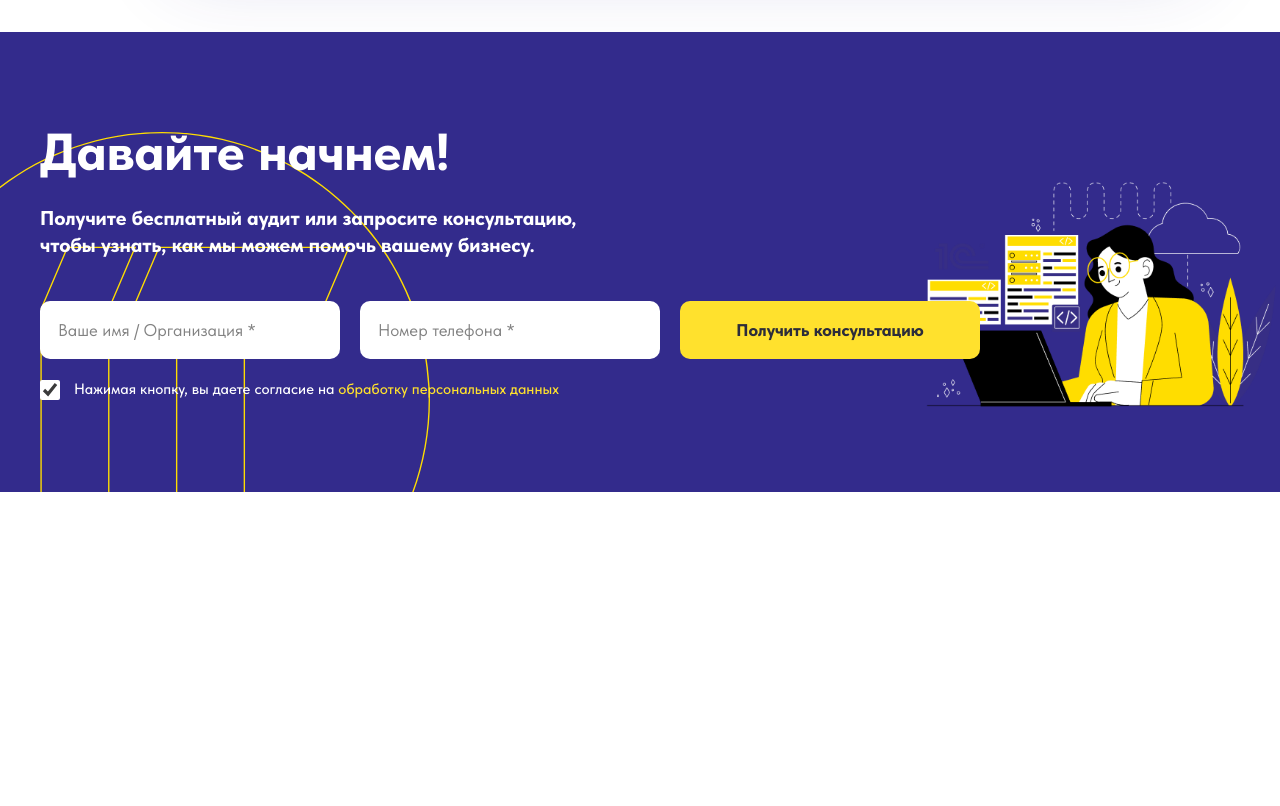
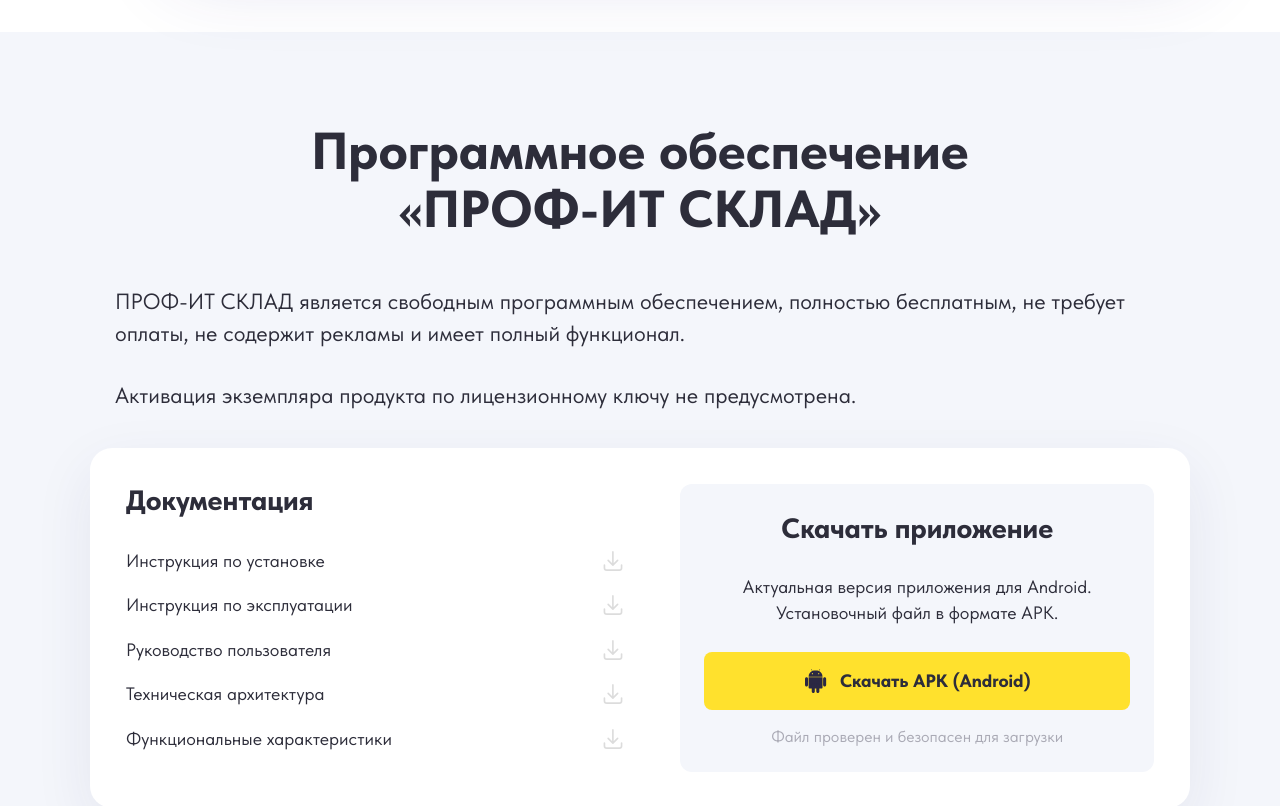
Before and after one commit to RusoBah/1-PROFIT.RU, a Vue app in the folder frontend/: page / in a window 1280 px wide. Shown: the part 6980-7786 px from the top of the page. Before the commit the page ends 7492 px from the top, so only its background shows below. Built offline with nearby package versions, Linux system fonts and the light colour scheme.

Commit message:
020726 | SoftwareSection
--UPDATED создан компонент SoftwareSection и подключен в App.vue
--ADDED блок документации и скачивания приложения

```diff
--- a/frontend/src/App.vue
+++ b/frontend/src/App.vue
@@ -8,6 +8,7 @@ import CasesSection from './components/sections/CasesSection.vue'
 import DirectionsSection from './components/sections/DirectionsSection.vue'
 import ProcessSection from './components/sections/ProcessSection.vue'
 import ContactSection from './components/sections/ContactSection.vue'
+import SoftwareSection from './components/sections/SoftwareSection.vue'
 </script>
 
 <template>
@@ -20,6 +21,7 @@ import ContactSection from './components/sections/ContactSection.vue'
     <CasesSection />
     <DirectionsSection />
     <ProcessSection />
+    <SoftwareSection />
     <ContactSection />
   </main>
 
--- /dev/null
+++ b/frontend/src/components/sections/SoftwareSection.vue
@@ -0,0 +1,324 @@
+<script setup>
+import downloadIcon from '../../assets/icons/download.svg'
+import androidIcon from '../../assets/icons/android.svg'
+
+const documents = [
+  {
+    id: 1,
+    title: 'Инструкция по установке',
+    href: '/docs/install.pdf',
+  },
+  {
+    id: 2,
+    title: 'Инструкция по эксплуатации',
+    href: '/docs/manual.pdf',
+  },
+  {
+    id: 3,
+    title: 'Руководство пользователя',
+    href: '/docs/user-guide.pdf',
+  },
+  {
+    id: 4,
+    title: 'Техническая архитектура',
+    href: '/docs/architecture.pdf',
+  },
+  {
+    id: 5,
+    title: 'Функциональные характеристики',
+    href: '/docs/features.pdf',
+  },
+]
+</script>
+
+<template>
+  <section id="software" class="software section">
+    <div class="container">
+      <div class="software__head">
+        <h2 class="software__title">
+          Программное обеспечение<br>
+          «ПРОФ-ИТ СКЛАД»
+        </h2>
+
+        <div class="software__description">
+          <p>
+            ПРОФ-ИТ СКЛАД является свободным программным обеспечением,
+            полностью бесплатным, не требует оплаты, не содержит рекламы
+            и имеет полный функционал.
+          </p>
+
+          <p>
+            Активация экземпляра продукта по лицензионному ключу не предусмотрена.
+          </p>
+        </div>
+      </div>
+
+      <div class="software__card">
+        <div class="software-docs">
+          <h3 class="software-docs__title">
+            Документация
+          </h3>
+
+          <ul class="software-docs__list">
+            <li
+              v-for="document in documents"
+              :key="document.id"
+              class="software-docs__item"
+            >
+              <a
+                class="software-docs__link"
+                :href="document.href"
+                download
+              >
+                <span>{{ document.title }}</span>
+
+                <img
+                  class="software-docs__icon"
+                  :src="downloadIcon"
+                  alt=""
+                  aria-hidden="true"
+                >
+              </a>
+            </li>
+          </ul>
+        </div>
+
+        <div class="software-download">
+          <h3 class="software-download__title">
+            Скачать приложение
+          </h3>
+
+          <p class="software-download__text">
+            Актуальная версия приложения для Android.<br>
+            Установочный файл в формате APK.
+          </p>
+
+          <a
+            class="software-download__button"
+            href="/files/profit-sklad.apk"
+            download
+          >
+            <img
+              class="software-download__button-icon"
+              :src="androidIcon"
+              alt=""
+              aria-hidden="true"
+            >
+
+            <span>Скачать APK (Android)</span>
+          </a>
+
+          <p class="software-download__note">
+            Файл проверен и безопасен для загрузки
+          </p>
+        </div>
+      </div>
+    </div>
+  </section>
+</template>
+
+<style scoped>
+.software {
+  background: var(--color-bg-light);
+}
+
+.software__head {
+  max-width: 1100px;
+  margin: 0 auto;
+}
+
+.software__title {
+  margin: 0;
+  color: var(--color-text);
+  font-size: 52px;
+  font-weight: 800;
+  line-height: 1.12;
+  text-align: center;
+}
+
+.software__description {
+  max-width: 1050px;
+  margin: 48px auto 0;
+  color: var(--color-text);
+  font-size: 22px;
+  line-height: 1.45;
+}
+
+.software__description p {
+  margin: 0;
+}
+
+.software__description p + p {
+  margin-top: 30px;
+}
+
+.software__card {
+  display: grid;
+  grid-template-columns: 1fr 0.95fr;
+  gap: 56px;
+
+  max-width: 1100px;
+  margin: 36px auto 0;
+  padding: 36px;
+
+  border-radius: 22px;
+  background: var(--color-white);
+  box-shadow: 0 20px 60px rgba(40, 32, 102, 0.08);
+}
+
+.software-docs__title,
+.software-download__title {
+  margin: 0;
+  color: var(--color-text);
+  font-size: 28px;
+  font-weight: 800;
+  line-height: 1.2;
+}
+
+.software-docs__list {
+  display: grid;
+  gap: 22px;
+
+  margin: 32px 0 0;
+  padding: 0;
+
+  list-style: none;
+}
+
+.software-docs__link {
+  display: flex;
+  align-items: center;
+  justify-content: space-between;
+  gap: 20px;
+
+  color: var(--color-text);
+  font-size: 18px;
+  line-height: 1.25;
+
+  transition: color 0.2s ease;
+}
+
+.software-docs__link:hover {
+  color: var(--color-primary);
+}
+
+.software-docs__icon {
+  width: 22px;
+  height: 22px;
+  object-fit: contain;
+  opacity: 0.45;
+  transition: opacity 0.2s ease;
+}
+
+.software-docs__link:hover .software-docs__icon {
+  opacity: 1;
+}
+
+.software-download {
+  padding: 28px 24px 24px;
+
+  border-radius: 12px;
+  background: var(--color-bg-light);
+
+  text-align: center;
+}
+
+.software-download__text {
+  margin: 28px 0 0;
+  color: var(--color-text);
+  font-size: 18px;
+  line-height: 1.45;
+}
+
+.software-download__button {
+  display: inline-flex;
+  align-items: center;
+  justify-content: center;
+  gap: 12px;
+
+  width: 100%;
+  min-height: 58px;
+  margin-top: 26px;
+  padding: 0 24px;
+
+  border-radius: 8px;
+  background: var(--color-yellow);
+  color: var(--color-text);
+
+  font-size: 18px;
+  font-weight: 800;
+
+  transition: background 0.2s ease, transform 0.2s ease;
+}
+
+.software-download__button:hover {
+  background: var(--color-yellow-hover);
+}
+
+.software-download__button:active {
+  transform: translateY(1px);
+}
+
+.software-download__button-icon {
+  width: 24px;
+  height: 24px;
+  object-fit: contain;
+}
+
+.software-download__note {
+  margin: 16px 0 0;
+  color: #aaaab5;
+  font-size: 16px;
+  line-height: 1.4;
+}
+
+@media (max-width: 1100px) {
+  .software__title {
+    font-size: 44px;
+  }
+
+  .software__description {
+    font-size: 20px;
+  }
+
+  .software__card {
+    gap: 32px;
+  }
+}
+
+@media (max-width: 900px) {
+  .software__card {
+    grid-template-columns: 1fr;
+  }
+
+  .software__title {
+    font-size: 38px;
+  }
+}
+
+@media (max-width: 560px) {
+  .software__title {
+    font-size: 30px;
+  }
+
+  .software__description {
+    margin-top: 32px;
+    font-size: 16px;
+  }
+
+  .software__card {
+    padding: 24px;
+  }
+
+  .software-docs__title,
+  .software-download__title {
+    font-size: 24px;
+  }
+
+  .software-docs__link,
+  .software-download__text,
+  .software-download__button {
+    font-size: 16px;
+  }
+}
+</style>
```
Also changed, not shown: frontend/src/assets/icons/android.svg (added), frontend/src/assets/icons/download.svg (added).
